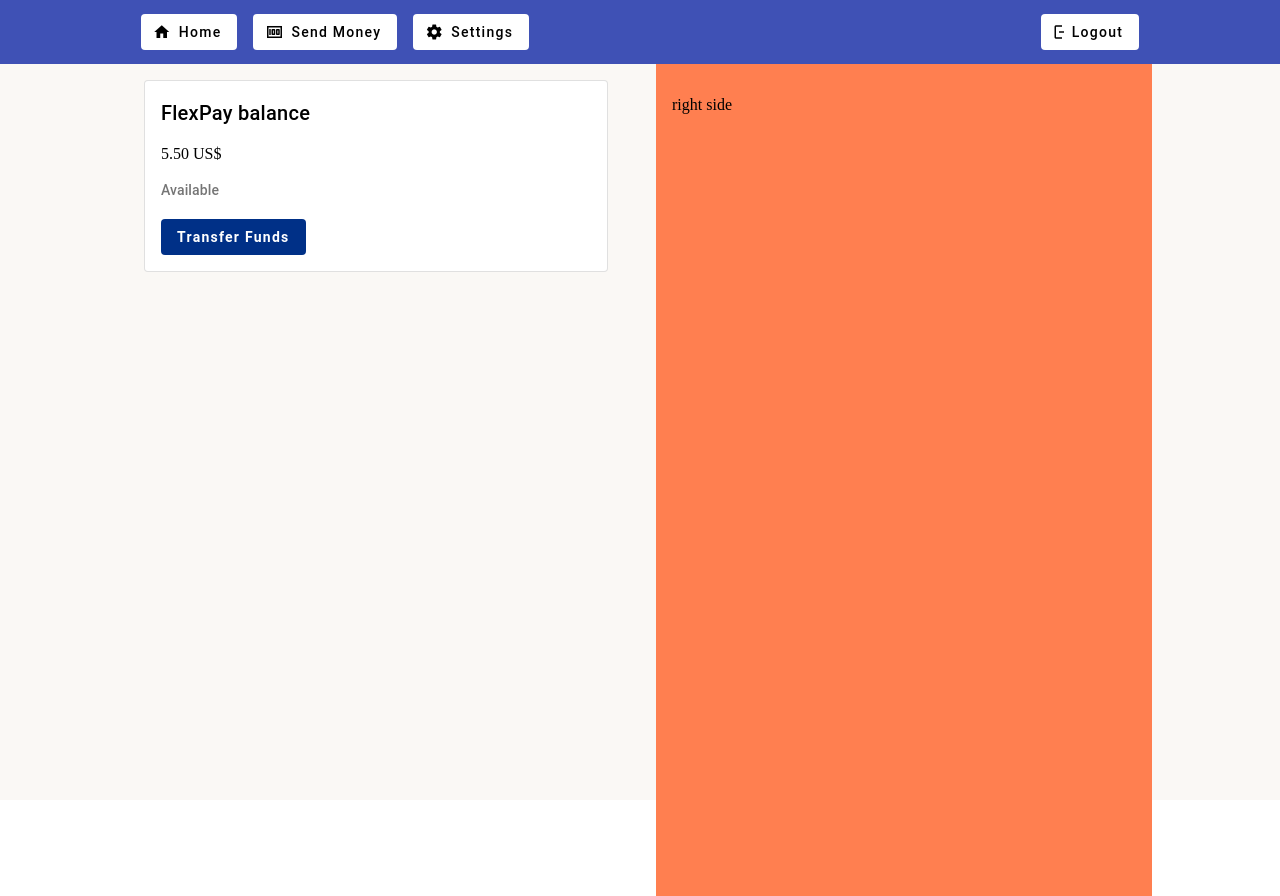
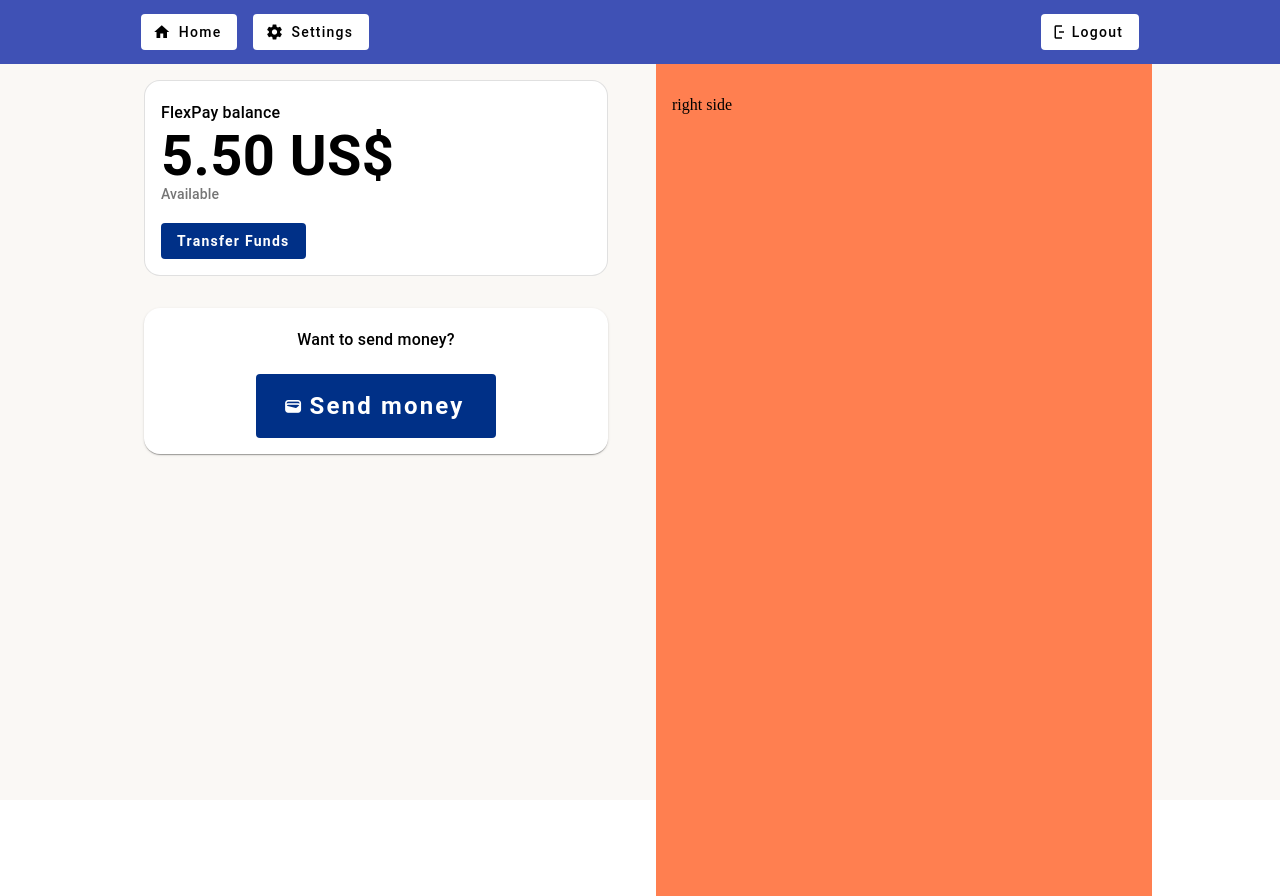
Before and after one commit to DenisKantic/flex_pay_frontend_angular, an Angular app: page /dashboard in a window 1280 px wide. Built offline with nearby package versions, Linux system fonts and the light colour scheme.

Commit message:
removed option from navbar and put it inside dashboard

```diff
--- a/src/app/components/dashboard/dashboard.component.css
+++ b/src/app/components/dashboard/dashboard.component.css
@@ -33,3 +33,44 @@
     color: white !important;
     font-weight: bold;
 }
+
+.dollar{
+    font-size: 3.5rem;
+    margin-top: 1rem;
+    padding: 1rem 0;
+    font-weight: bold;
+    color: black;
+}
+
+mat-card-title{
+    font-size: 1rem;
+}
+
+mat-card{
+    border-radius: 1rem;
+}
+
+.transfer-btn:hover{
+    background-color: #4576d1 !important;
+    display: flex;
+    justify-content: center !important;
+    align-items: center !important;
+}
+
+.send-money{
+    margin-top: 2rem;
+    display: flex;
+    justify-content: center;
+    align-items: center;
+    text-align: center;
+}
+
+.send-money .transfer-btn{
+    font-size: 1.5rem;
+    padding: 2rem  !important;
+}
+
+mat-icon{
+    font-size: 1.2rem !important;
+    margin-right: 4rem;
+}
--- a/src/app/components/dashboard/dashboard.component.html
+++ b/src/app/components/dashboard/dashboard.component.html
@@ -5,13 +5,26 @@
             <mat-card appearance="outlined">
                 <mat-card-content>
                 <mat-card-title>FlexPay balance</mat-card-title>
-                <p>5.50 US$</p>
+                <mat-card-subtitle class="dollar">5.50 US$</mat-card-subtitle>
                 <mat-card-subtitle>Available</mat-card-subtitle>
 
                 <br>
 
                 <button class="transfer-btn" mat-flat-button>Transfer Funds</button>
             </mat-card-content>
+              </mat-card>
+
+
+              <mat-card class="send-money">
+                <mat-card-content>
+                    <mat-card-title>
+                        Want to send money?
+                    </mat-card-title>
+
+                    <br>
+
+                    <button class="transfer-btn" mat-flat-button> <mat-icon>wallet</mat-icon> Send money</button>
+                </mat-card-content>
               </mat-card>
         </div>
 
--- a/src/app/components/dashboard/navbar/navbar.component.html
+++ b/src/app/components/dashboard/navbar/navbar.component.html
@@ -6,11 +6,6 @@
       <p>Home</p>
     </button>
 
-
-    <button style="margin-right: 1rem;" mat-flat-button  routerLink="/dashboard/send-money">
-      <mat-icon>money</mat-icon>
-      <p>Send Money</p>
-    </button>
 
     <button style="margin-right: 1rem;" mat-flat-button  routerLink="/dashboard/settings">
       <mat-icon>settings</mat-icon>
```
